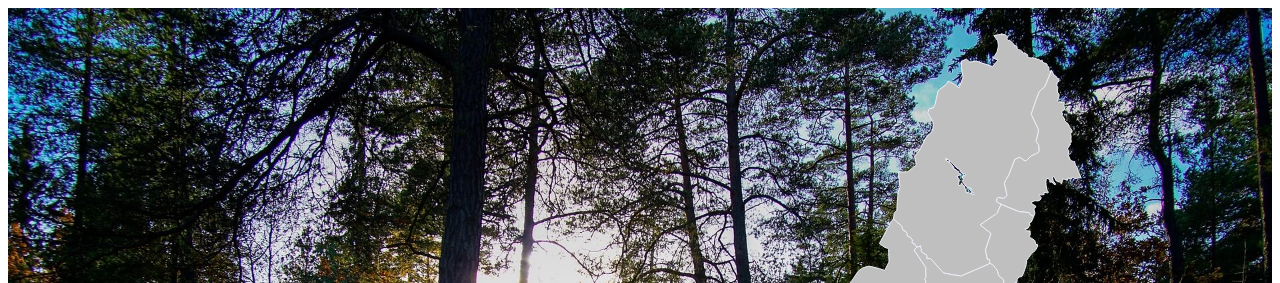
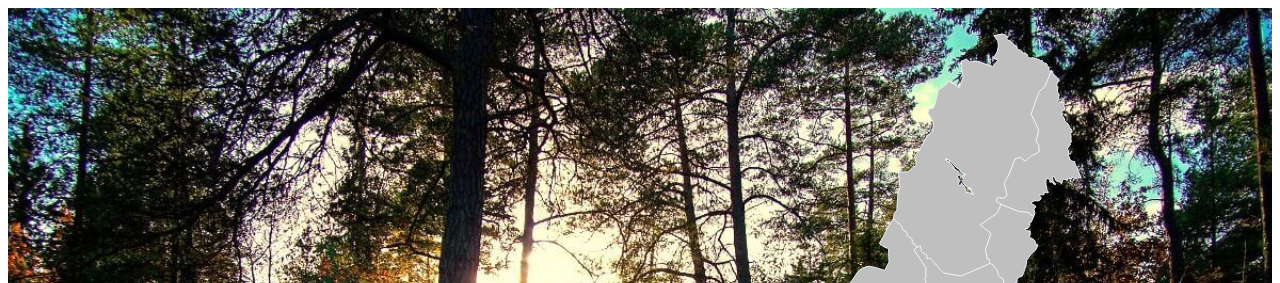
Before and after one commit to vocado78/new-hiking-trails, a React app: page / in a window 1280 px wide. Shown: the top 283 px of the page. Built offline with nearby package versions, Linux system fonts and the light colour scheme.

Commit message:
FIXES webpack warnings

```diff
--- a/src/components/Home/Home.js
+++ b/src/components/Home/Home.js
@@ -7,7 +7,9 @@ import BannerText from './BannerText/BannerText';
 
 
 export default class Home extends Component {
-  state = {
+  constructor(props) {
+    super(props);
+    this.state = {
       region: '',
       regionColor: {
         nn: '#bfbfbf',
@@ -16,6 +18,7 @@ export default class Home extends Component {
         ng: '#bfbfbf',
         sg: '#bfbfbf'
       }
+    };
   }
 
   handleSelect = (event) => {
--- a/src/components/Home/styles.css
+++ b/src/components/Home/styles.css
@@ -1,5 +1,5 @@
 .banner {
-  background-image: url("./images/hiking-banner.jpg");
+  background-image: url("./images/new-banner.jpg");
   background-size: cover;
   background-position: center;
   height: 800px;
--- a/webpack.config.js
+++ b/webpack.config.js
@@ -42,7 +42,8 @@ const config = {
   },
   plugins: [new HtmlWebpackPlugin({
     template: 'src/index.html'
-  })]
+  })],
+  mode: 'none'
 };
 
 if (process.env.NODE_ENV === 'production') {
```
Also changed, not shown: package.json (+9 -4 lines), src/components/Home/images/hiking-banner.jpg (deleted), src/components/Home/images/new-banner.jpg (added), 1 other file. Lines whose indentation alone changed are shown as unchanged.
